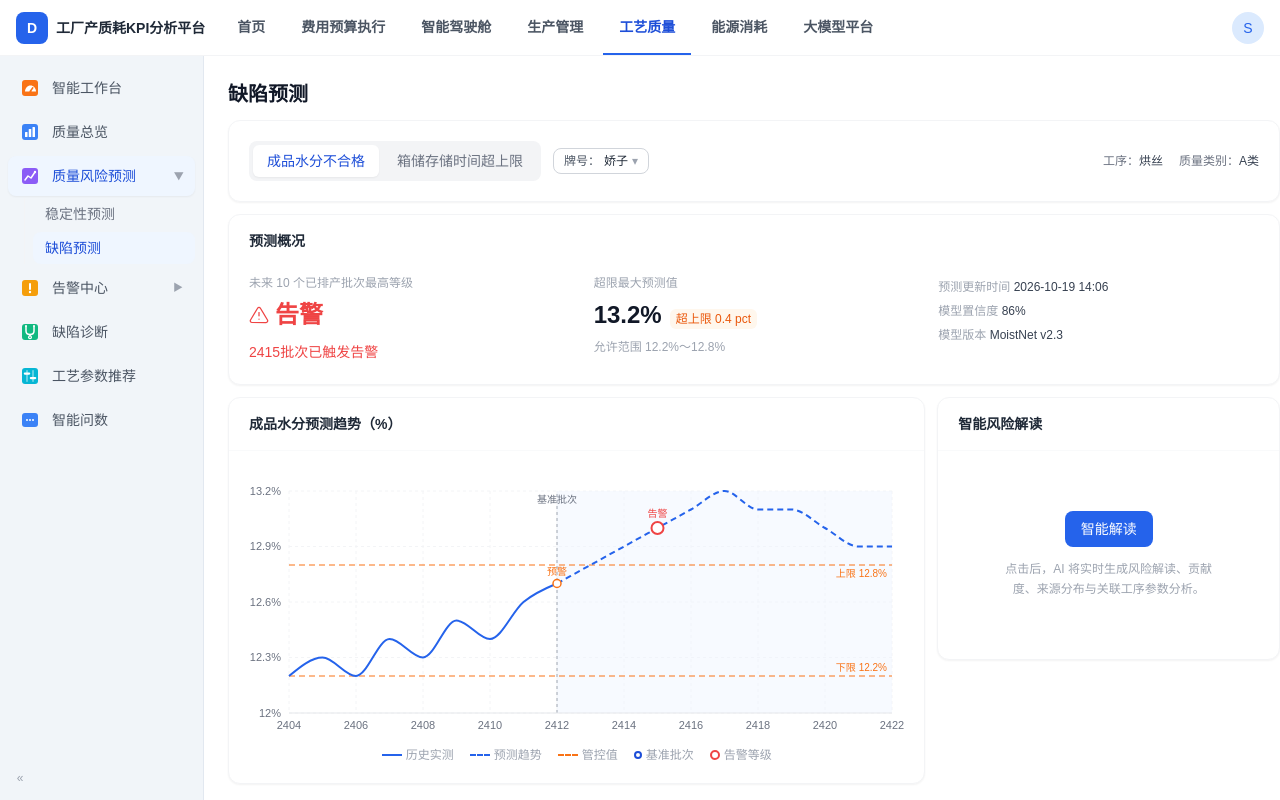
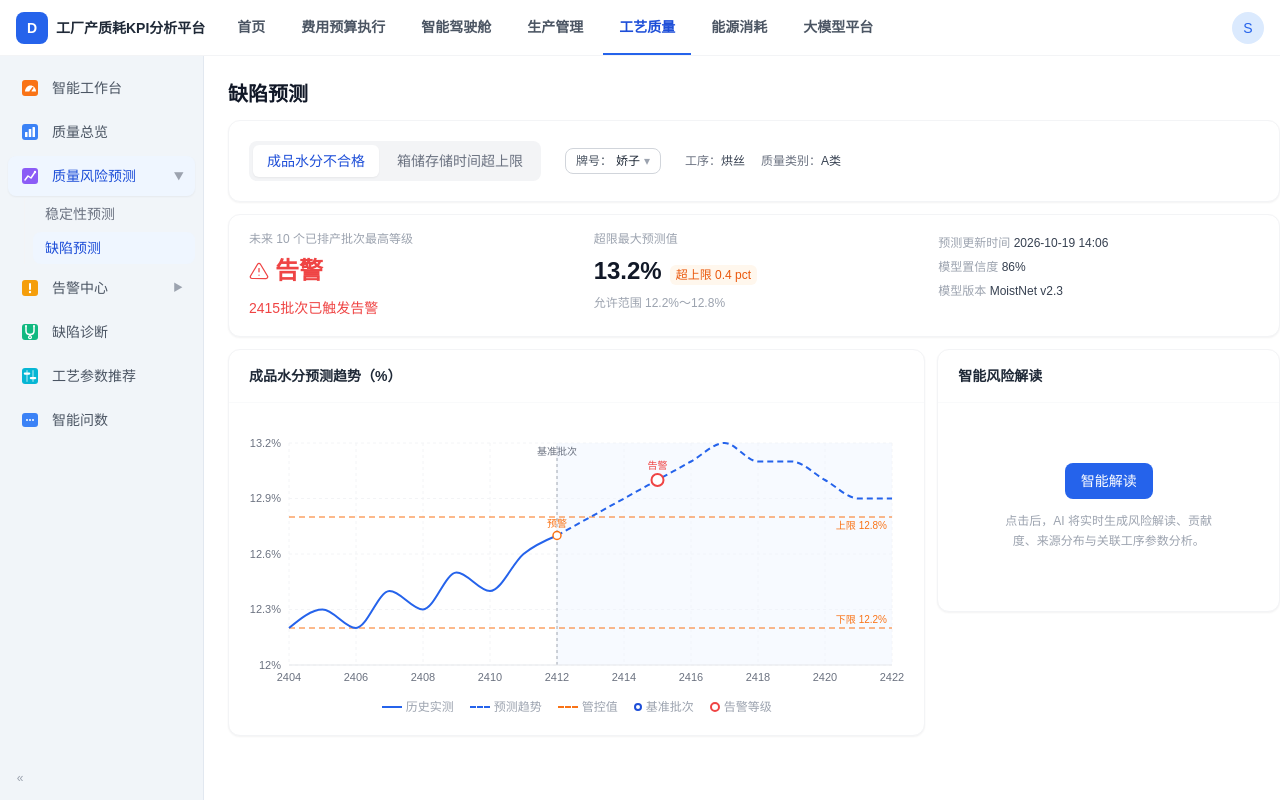
Before and after one commit to Sutattee/Data-Analysis-Platform, a Next.js app: page /quality/forecast/defect in a window 1280 px wide. Built offline with nearby package versions, Linux system fonts and the light colour scheme; sample sign-in values are in the browser's storage.

Commit message:
feat(forecast): drop overview card title and restyle storage peak display

```diff
--- a/src/components/quality-forecast/DefectForecastView.tsx
+++ b/src/components/quality-forecast/DefectForecastView.tsx
@@ -221,20 +221,17 @@ export function DefectForecastView() {
   const overTextCls =
     overKind === "over" ? "text-orange-600" : overKind === "under" ? "text-blue-600" : "text-gray-900";
 
-  // 箱储业务依据（预测结果 = 预计超时 / 预计不超时；已储存时长等收纳进关联参数表）
+  // 箱储业务依据（超限最大预测值 = 预计总储存时长；已储存时长等收纳进关联参数表）
   const st = forecast.storage;
   const stRes = st ? storageResultOf(st) : null;
-  const stCls =
-    stRes?.tone === "over" ? "text-red-600" : stRes?.tone === "safe" ? "text-green-600" : "text-gray-400";
 
   return (
     <div className="space-y-3">
-      {/* 顶部：缺陷 tab 切换（分段式）+ tab 旁牌号筛选 + 当前缺陷静态信息（工序 / 质量类别，随缺陷切换）；
+      {/* 顶部：缺陷 tab 切换（分段式）+ 牌号筛选 + 当前缺陷静态信息（工序 / 质量类别只读，随缺陷切换）一行排布；
           班次 / 班组等上下文不在页面展示（趋势图悬浮提示内可查）；
           深链到未开放 tab 的缺陷（烟支刺破）时不点亮任何 tab，仅正常展示内容 */}
       <Card>
-        <div className="flex flex-wrap items-center justify-between gap-2">
-          <div className="flex flex-wrap items-center gap-3">
+        <div className="flex flex-wrap items-center gap-x-6 gap-y-2">
           <div className="flex w-fit items-center gap-1 rounded-lg bg-gray-100 p-1">
             {FORECAST_DEFECT_OPTIONS.map((d) => (
               <button
@@ -252,7 +249,6 @@ export function DefectForecastView() {
             ))}
           </div>
           <BrandFilter options={brands} value={curBrand} onChange={handleBrand} />
-          </div>
           <div className="flex items-center gap-4 text-xs text-gray-500">
             <span>
               工序：<span className="font-medium text-gray-700">{defect.process}</span>
@@ -264,9 +260,9 @@ export function DefectForecastView() {
         </div>
       </Card>
 
-      {/* 预测概况：正文三区（左风险结论 / 中业务依据 / 右模型信息）约 1:1:1，无分隔线 */}
-      <Card title="预测概况" divider={false} padding={false}>
-        <div className={`grid gap-6 px-5 pb-5 pt-2 ${forecast.moisture || st ? "lg:grid-cols-3" : ""}`}>
+      {/* 预测概况（无标题行，紧凑三区：左风险结论 / 中业务依据 / 右模型信息）约 1:1:1 */}
+      <Card padding={false}>
+        <div className={`grid gap-6 px-5 py-4 ${forecast.moisture || st ? "lg:grid-cols-3" : ""}`}>
           {/* 左：风险结论（窗口最高等级大字 + 等级变化预测） */}
           <div>
             <p className="text-xs text-gray-400">
@@ -303,9 +299,31 @@ export function DefectForecastView() {
           )}
           {!forecast.moisture && st && (
             <div>
-              {/* 超限最大预测值（视觉重点）；允许储存截止时间收为一行灰色小字置于其下 */}
+              {/* 超限最大预测值 = 预计总储存时长（上限 + 预计超时）：超时 → 红色大字 + 浅黄底橙字「超时Nh」
+                  标签；不超时 → 深灰大字 + 绿色「剩余Nh」；截止时间收为一行灰色小字置于其下 */}
               <p className="text-xs text-gray-400">超限最大预测值</p>
-              <p className={`mt-2.5 text-lg font-semibold ${stCls}`}>{stRes?.text}</p>
+              {st.overHours !== undefined || st.marginHours !== undefined ? (
+                <div className="mt-2 flex flex-wrap items-baseline gap-2">
+                  <span
+                    className={`text-2xl font-bold tabular-nums ${
+                      st.overHours !== undefined ? "text-red-600" : "text-gray-900"
+                    }`}
+                  >
+                    {st.overHours !== undefined ? st.limitHours + st.overHours : st.limitHours - st.marginHours!}h
+                  </span>
+                  {st.overHours !== undefined ? (
+                    <span className="inline-flex items-center rounded-md px-1.5 py-0.5 text-xs font-medium bg-amber-50 text-orange-600">
+                      超时{st.overHours}h
+                    </span>
+                  ) : (
+                    <span className="inline-flex items-center rounded-md px-1.5 py-0.5 text-xs font-medium bg-green-50 text-green-600">
+                      剩余{st.marginHours}h
+                    </span>
+                  )}
+                </div>
+              ) : (
+                <p className="mt-2 text-lg font-semibold text-gray-400">{stRes?.text}</p>
+              )}
               <p className="mt-2 text-xs text-gray-400">允许储存截止时间：{st.deadline}</p>
             </div>
           )}
--- a/src/components/quality-stability-forecast/StabilityForecastView.tsx
+++ b/src/components/quality-stability-forecast/StabilityForecastView.tsx
@@ -1,7 +1,7 @@
 "use client";
 
 // 稳定性预测主视图：对象信息（仅指标筛选；机台不作筛选条件，由工作台深链 ?machine= 指定，
-// 默认「全部」综合曲线）→ 预测概况（左未来结论 / 右窗口预测极值：超限最大预测值 + 超限标签 + 管控值，
+// 默认「全部」综合曲线）→ 预测概况（无标题紧凑三区：左未来结论 / 中窗口预测极值 / 右模型信息，
 // 模型信息上概况卡第三区）→ 左列（预测趋势 + 来源工序参数，顶部指标筛选旁的牌号筛选切换牌号视角数据）
 // 右列（智能风险解读 + 风险来源 + 来源工序分布）；解读区默认收起：
 // 点击「智能解读」后按 解读文字逐字 → 来源参数 → 风险来源 → 来源分布 的顺序流式生成，切换输入后重置回按钮态。
@@ -265,9 +265,9 @@ export function StabilityForecastView() {
         </div>
       </Card>
 
-      {/* 预测概况：正文三区（左未来结论 / 中窗口预测极值 / 右模型信息）约 1:1:1，突出未来风险 */}
-      <Card title="预测概况" divider={false} padding={false}>
-        <div className="grid gap-6 px-5 pb-5 pt-2 lg:grid-cols-3">
+      {/* 预测概况（无标题行，紧凑三区：左未来结论 / 中窗口预测极值 / 右模型信息）约 1:1:1，突出未来风险 */}
+      <Card padding={false}>
+        <div className="grid gap-6 px-5 py-4 lg:grid-cols-3">
           {/* 左：预测结论（窗口最高等级大字 + 升级时间；合并原预测窗口 / 最高等级 / 等级变化三字段） */}
           <div>
             <p className="text-xs text-gray-400">{metric.rule ? `${windowTextOf(metric.cycle)}最高等级` : "本轮预测"}</p>
```
Lines whose indentation alone changed are shown as unchanged.
